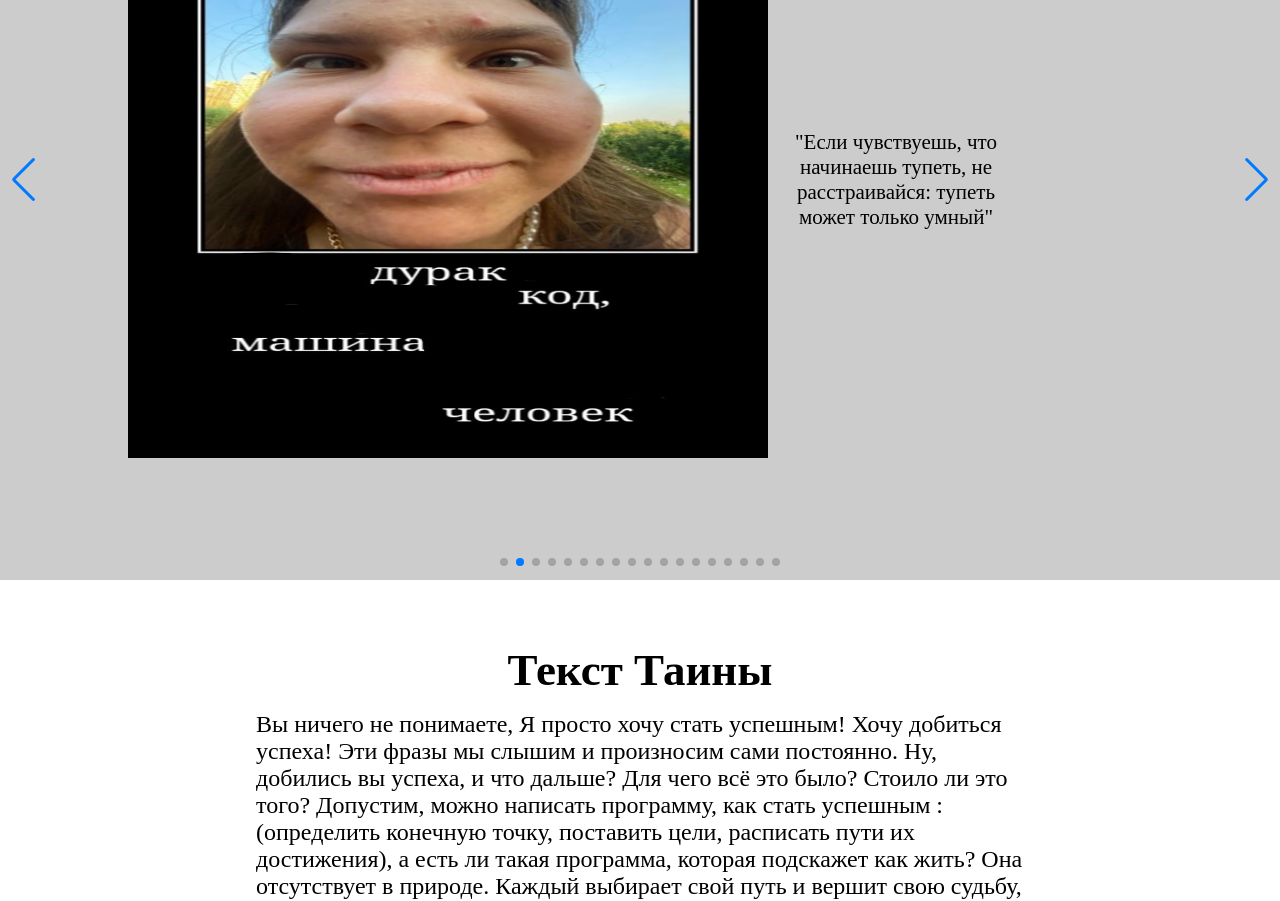
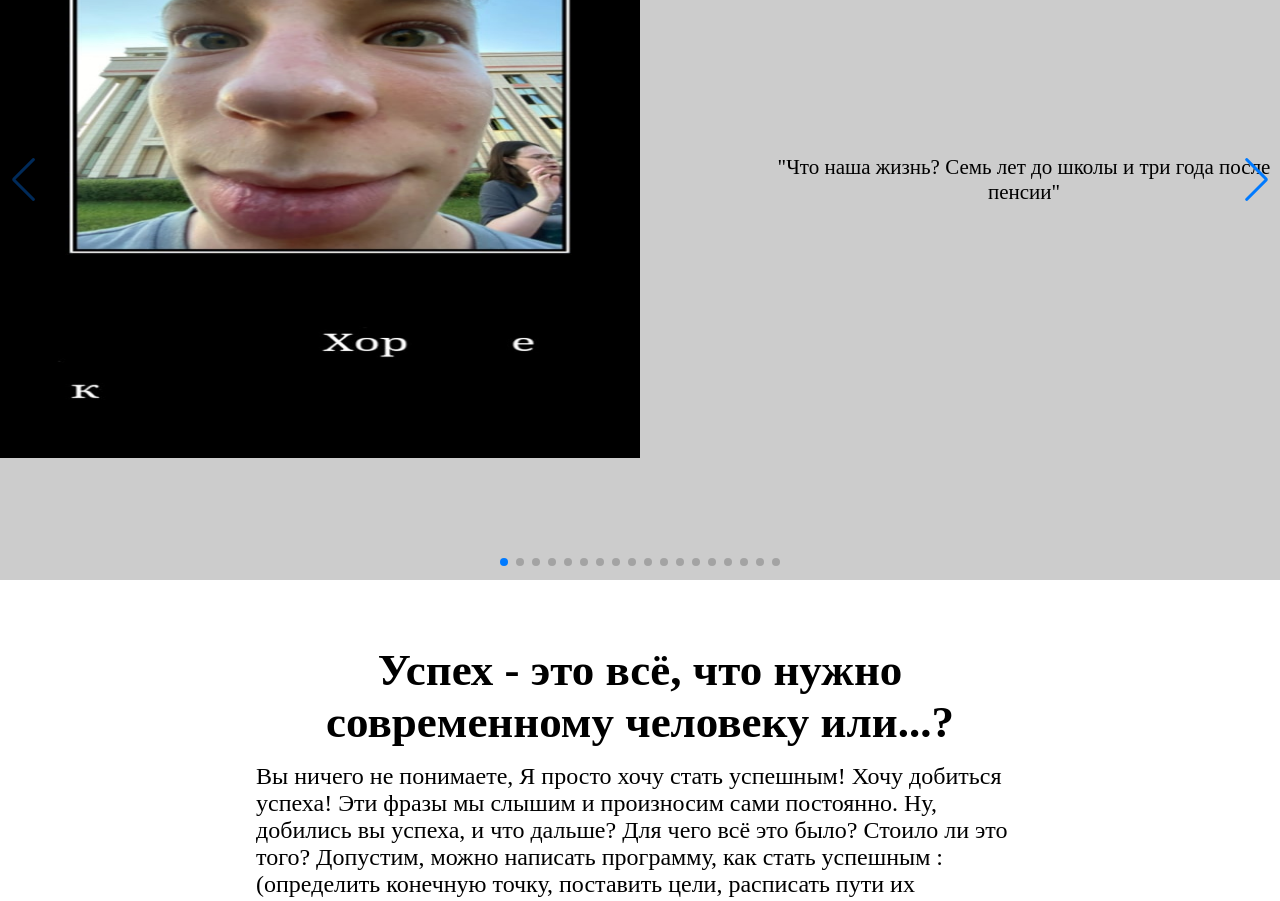
Before and after one commit to ippishio/msu-jrnl, a React (Create React App) app: page / in a window 1280 px wide. Shown: the part 700-1601 px from the top of the page. Built offline with nearby package versions, Linux system fonts and the light colour scheme.

Commit message:
Rereacting f

```diff
--- a/src/components/body-t.css
+++ b/src/components/body-t.css
@@ -1,5 +1,5 @@
 .t-flex{
-    height: 70vh;
+    height: 900px;
     background-color: white;
 
     display: flex;
--- a/src/components/body_t.tsx
+++ b/src/components/body_t.tsx
@@ -6,7 +6,7 @@ const Text = (props:any)=>{
 
             <div className="t-div">
               <div className="t-h">  <h2>
-                    Текст Таины
+                        Успех - это всё, что нужно современному человеку или...?
                 </h2>
                 </div>
                 <div className="t-p">
--- a/src/components/swiper.css
+++ b/src/components/swiper.css
@@ -2,6 +2,7 @@
 .about_swip{
     display: block;
     overflow-x: hidden;
+   width: 100vw;
 
 }
 .about_sw{
@@ -40,7 +41,7 @@
 
   }
   .S-flex{
-    width: 100%;
+    width: 100vw;
     height: 100vh;
     display: flex;
     flex-direction: row;
@@ -49,11 +50,11 @@
   }
   .S-p{
     margin-left: 10%;
-    margin-right: 20%;
+
     font-size: 21px;
   }
   .S img{
     width: 50vw;
     height: 70vh;
-    margin-left: 20%;
+
   }
--- a/src/components/swiper.tsx
+++ b/src/components/swiper.tsx
@@ -33,10 +33,10 @@ return (
     <div className="about_swip">
   <>
     <Swiper
-    spaceBetween={30}
+    spaceBetween={100}
     centeredSlides={true}
     autoplay={{
-      delay: 2500,
+      delay: 10000,
       disableOnInteraction: false,
     }}
       pagination={true
```
Also changed, not shown: 11 other files (tests, documents, lock files or other folders).
